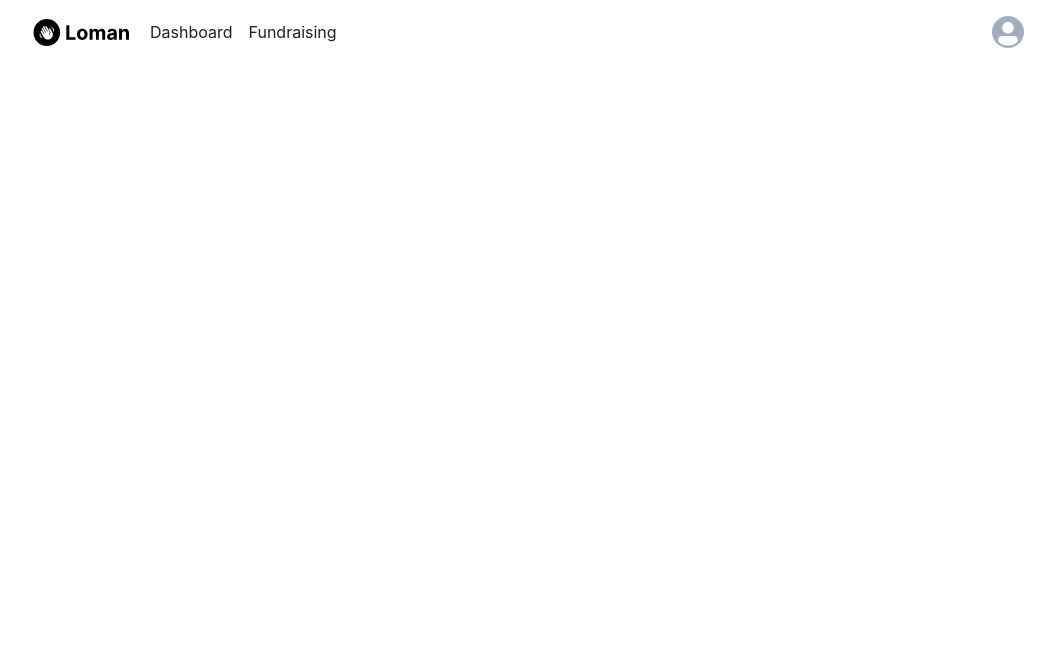
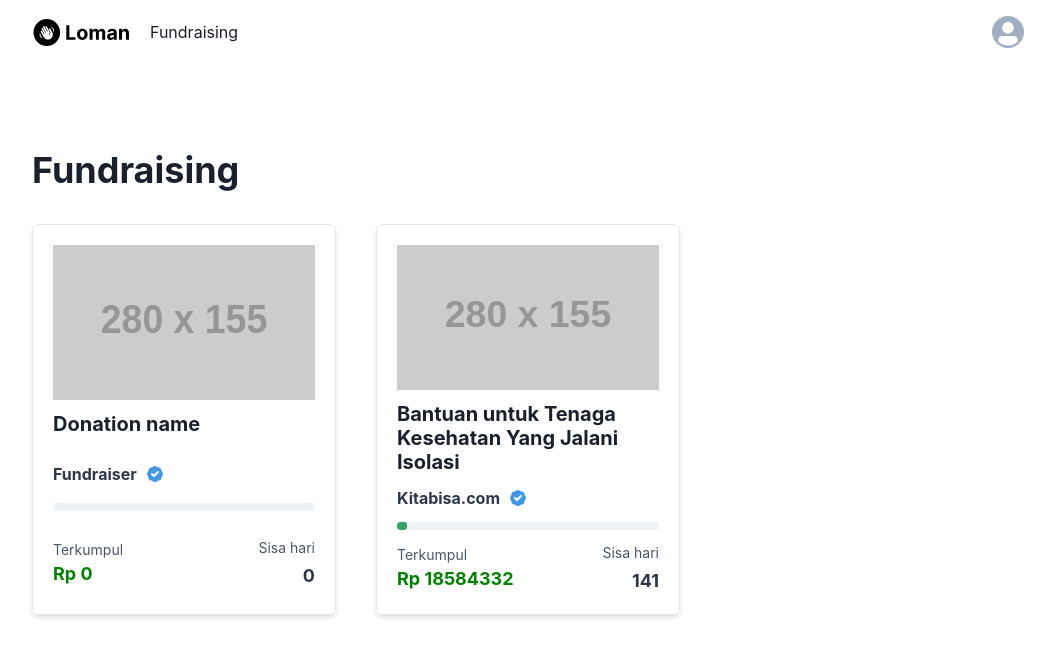
Before and after one commit to rtx-compfest/loman-frontend, a Next.js app: page / in a window 1280 px wide. Shown: the top 656 px of the page, without its empty margins (112-1167 px from the left). Built offline with nearby package versions, Linux system fonts and the light colour scheme.

Commit message:
Add styling and test

```diff
--- a/components/Card/DonationCard.js
+++ b/components/Card/DonationCard.js
@@ -1,5 +1,6 @@
 import Image from 'next/image'
-import {Grid, Progress, Text, VStack, HStack} from '@chakra-ui/react'
+import {Grid, Heading, Icon, Progress, Text} from '@chakra-ui/react'
+import {BadgeCheckIcon} from '@heroicons/react/solid'
 
 const imgLoader = ({src}) => {
   return src
@@ -9,18 +10,24 @@ const DonationCard = ({
   name = 'Donation name',
   fundraiser = 'Fundraiser',
   amount = 0,
-  target_amount = 0,
+  target_amount = 100,
   deadline = 0,
-}) => {
-  const image = {
+  image = {
     src: 'https://via.placeholder.com/280x155?text=Donation+Image',
     alt: 'Alt Image',
     width: 280,
     height: 155,
-  }
-
+  },
+}) => {
   return (
-    <VStack spacing="3" padding="4">
+    <Grid
+      gap="3"
+      p={5}
+      shadow="md"
+      borderWidth="1px"
+      borderRadius="6"
+      textAlign="left"
+    >
       <Image
         loader={imgLoader}
         src={image.src}
@@ -28,32 +35,50 @@ const DonationCard = ({
         width={image.width}
         height={image.height}
       />
-      <Text as="strong" size="6">
+      <Heading as="h4" size="md">
         {name}
-      </Text>
-      <Text as="strong" size="4">
-        {fundraiser}
-      </Text>
-      <Progress colorScheme="green" value={amount / target_amount} size="s" />
+      </Heading>
+      <Grid
+        autoFlow="column dense"
+        autoColumns="min-content min-content"
+        gap="2"
+        alignItems="center"
+      >
+        <Text as="strong" size="md" color="gray.700" width="min-content">
+          {fundraiser}
+        </Text>
+        <Icon as={BadgeCheckIcon} fill="blue.400" boxSize="5" />
+      </Grid>
+      <Progress
+        colorScheme="green"
+        value={amount}
+        max={target_amount}
+        size="sm"
+        borderRadius="3"
+      />
       <Grid
         autoFlow="column dense"
         alignItems="center"
         justifyContent="space-between"
       >
-        <HStack spacing="1">
-          <Text size="3">Terkumpul</Text>
-          <Text as="strong" size="4">
-            {amount}
+        <Grid spacing="1">
+          <Text fontSize="sm" color="gray.600">
+            Terkumpul
           </Text>
-        </HStack>
-        <HStack textAlign="right">
-          <Text size="3">Sisa hari</Text>
-          <Text as="strong" size="4">
+          <Text as="strong" fontSize="lg" color="green">
+            Rp {amount}
+          </Text>
+        </Grid>
+        <Grid textAlign="right" gap="1">
+          <Text fontSize="sm" color="gray.600">
+            Sisa hari
+          </Text>
+          <Text as="strong" fontSize="lg" color="gray.700">
             {deadline}
           </Text>
-        </HStack>
+        </Grid>
       </Grid>
-    </VStack>
+    </Grid>
   )
 }
 
--- a/pages/index.js
+++ b/pages/index.js
@@ -1,7 +1,16 @@
 import Head from 'next/head'
-import {Container} from '@chakra-ui/react'
+import {Container, Grid, Heading} from '@chakra-ui/react'
 
-import {NavAdmin} from '@components/Nav'
+import {NavUser} from '@components/Nav'
+import {DonationCard} from '@components/Card'
+
+const donation = {
+  name: 'Bantuan untuk Tenaga Kesehatan Yang Jalani Isolasi',
+  target_amount: 500000000,
+  amount: 18584332,
+  deadline: 141,
+  fundraiser: 'Kitabisa.com',
+}
 
 export default function Home() {
   return (
@@ -13,8 +22,19 @@ export default function Home() {
       </Head>
 
       <header>
-        <NavAdmin />
+        <NavUser />
       </header>
+
+      <Grid as="main" marginBlock="85px" gap="8">
+        <Heading size="xl">Fundraising</Heading>
+        <Grid
+          templateColumns="repeat(auto-fill, minmax(280px, 1fr))"
+          gap="10"
+        >
+          <DonationCard />
+          <DonationCard {...donation} />
+        </Grid>
+      </Grid>
     </Container>
   )
 }
```
Also changed, not shown: 1 other file (tests, documents, lock files or other folders).
